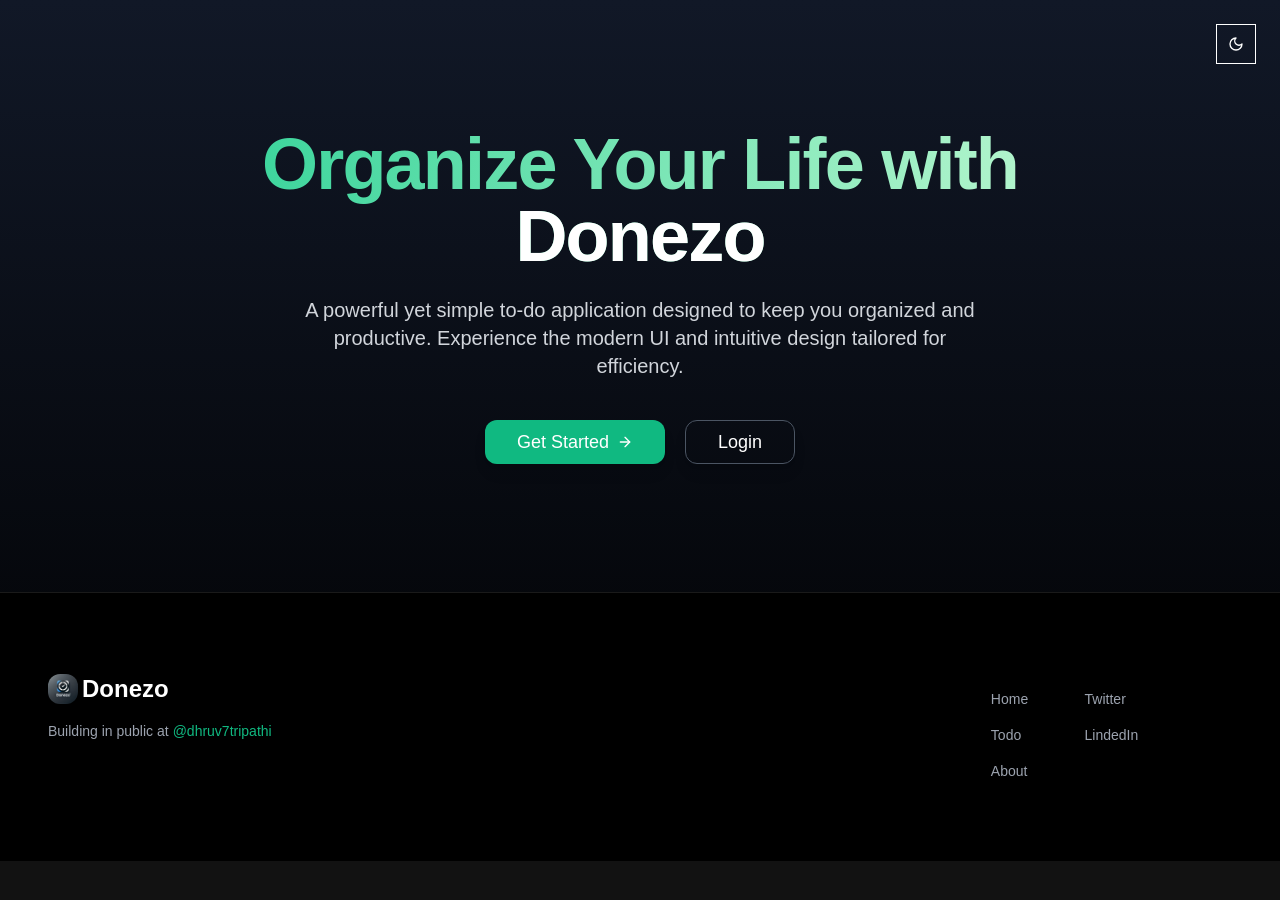
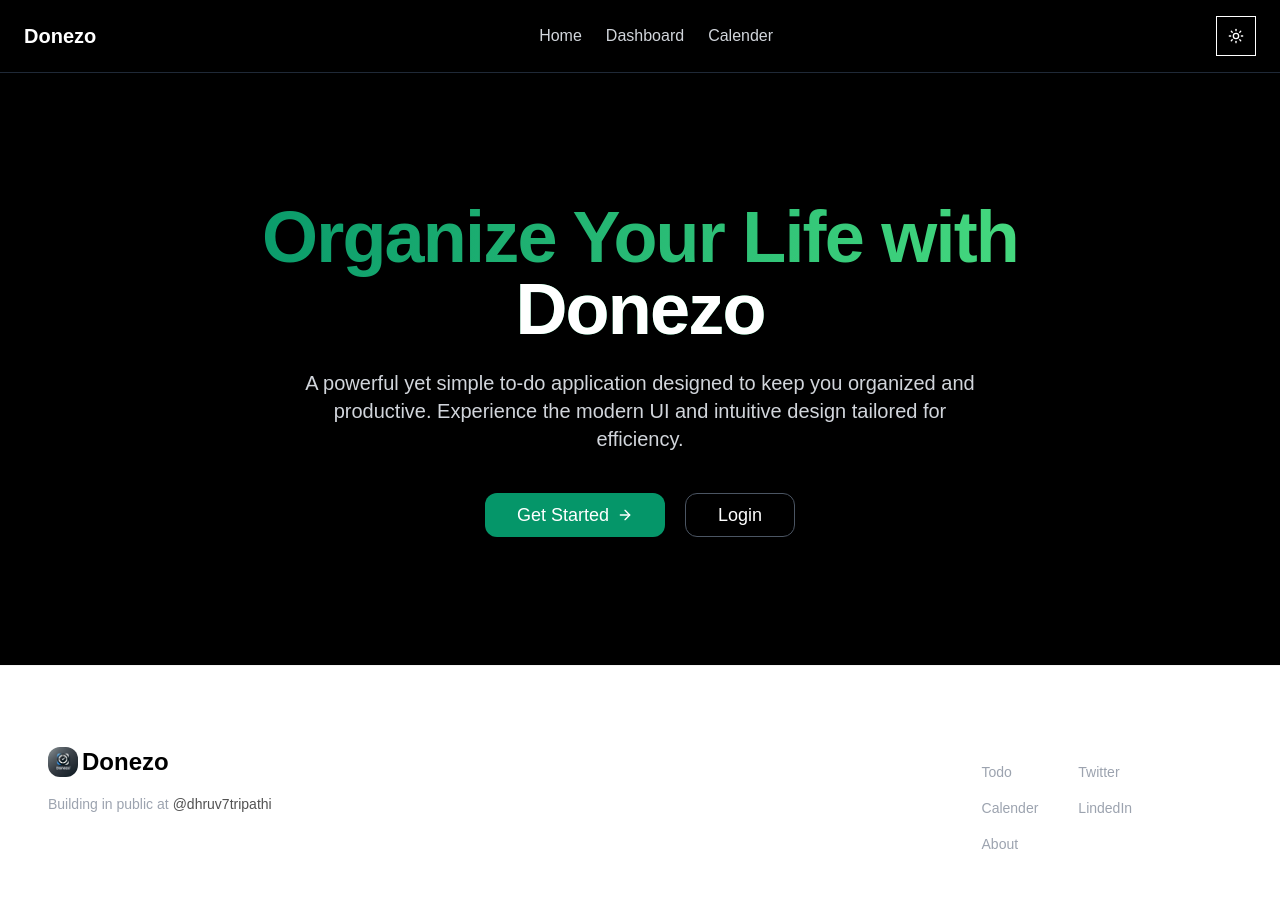
Before and after one commit to Dhruv7Tripathi/Donezo, a Next.js app: page / in a window 1280 px wide. Shown: the top 900 px of the page. Before the commit the page ends 861 px from the top, so only its background shows below. Built offline with nearby package versions, Linux system fonts and the light colour scheme.

Commit message:
enhance landing page

```diff
--- a/components/footer.tsx
+++ b/components/footer.tsx
@@ -22,15 +22,12 @@ const Footer = () => {
         </div>
         <div className="grid grid-cols-3 gap-10 items-start mt-10 md:mt-0">
           <div className="flex justify-center space-y-4 flex-col mt-4">
-            <Link href='/'>
-              <p className="hover:text-foreground/80 text-foreground/60">Home</p>
-            </Link>
             <Link href='/createTodo'>
               <p className="hover:text-foreground/80 text-foreground/60">Todo</p>
             </Link>
-            {/* <Link href='/contact'>
-              <p className="hover:text-foreground/80 text-foreground/60">Contact</p>
-            </Link> */}
+            <Link href='/calender'>
+              <p className="hover:text-foreground/80 text-foreground/60">Calender</p>
+            </Link>
             <Link href='/about'>
               <p className="hover:text-foreground/80 text-foreground/60">About</p>
             </Link>
@@ -43,10 +40,6 @@ const Footer = () => {
               <p className="hover:text-foreground/80 text-foreground/60">LindedIn</p>
             </Link>
           </div>
-          {/* <div className="flex justify-center space-y-4 flex-col mt-4">
-            <p className="hover:text-foreground/80 text-foreground/60"><a href='/termsofservice' target='_blank'>Terms of Service</a></p>
-            <p className="hover:text-foreground/80 text-foreground/60"><a href='/privacypolicy' target='_blank'>Privacy Policy</a></p>
-          </div> */}
         </div>
       </div>
     </div>
--- a/components/landingpage.tsx
+++ b/components/landingpage.tsx
@@ -3,7 +3,7 @@
 import Link from 'next/link'
 import { motion } from 'framer-motion'
 import { Button } from '@/components/ui/button'
-import { ArrowRight } from 'lucide-react'
+import { ArrowRight, Menu } from 'lucide-react'
 import Footer from '@/components/footer'
 import { ModeToggle } from '@/components/darkmode'
 
@@ -23,12 +23,33 @@ const stagger = {
 
 export default function LP() {
   return (
-    <main className="min-h-screen flex flex-col justify-between bg-gradient-to-b from-white to-gray-100 dark:from-gray-900 dark:to-black text-black dark:text-white relative">
+    <main className="min-h-screen flex flex-col justify-between bg-black text-white relative">
+      <nav className="w-full px-6 py-4 flex items-center justify-between border-b border-gray-800">
+        <div className="flex items-center space-x-2">
+          <h1 className="text-xl font-bold text-white">Donezo</h1>
+        </div>
 
-      {/* Dark Mode Toggle Button - Top Right */}
-      <div className="absolute top-6 right-6">
-        <ModeToggle />
-      </div>
+        <div className="hidden md:flex items-center space-x-6">
+          <Link href="/" className="text-gray-300 hover:text-white transition">
+            Home
+          </Link>
+          <Link href="/createTodo" className="text-gray-300 hover:text-white transition">
+            Dashboard
+          </Link>
+          <Link href="/calender" className="text-gray-300 hover:text-white transition">
+            Calender
+          </Link>
+        </div>
+
+        <div className="flex items-center space-x-4">
+          <ModeToggle />
+          <div className="md:hidden">
+            <Button variant="ghost" size="icon">
+              <Menu className="h-6 w-6" />
+            </Button>
+          </div>
+        </div>
+      </nav>
 
       <motion.section
         className="relative max-w-5xl mx-auto px-6 sm:px-10 lg:px-16 py-24 sm:py-32 text-center"
@@ -36,24 +57,21 @@ export default function LP() {
         animate="animate"
         variants={stagger}
       >
-        {/* Title with subtle gradient effect */}
         <motion.h1
           className="text-5xl sm:text-6xl lg:text-7xl font-extrabold tracking-tight bg-clip-text text-transparent bg-gradient-to-r from-emerald-600 to-green-400 dark:from-emerald-400 dark:to-green-200"
           variants={fadeIn}
         >
-          Organize Your Life with <span className="text-black dark:text-white">Donezo</span>
+          Organize Your Life with <span className="text-white">Donezo</span>
         </motion.h1>
 
-        {/* Description */}
         <motion.p
-          className="mt-6 text-lg sm:text-xl text-gray-700 dark:text-gray-300 max-w-2xl mx-auto leading-relaxed"
+          className="mt-6 text-lg sm:text-xl text-gray-300 max-w-2xl mx-auto leading-relaxed"
           variants={fadeIn}
         >
           A powerful yet simple to-do application designed to keep you organized and productive.
           Experience the modern UI and intuitive design tailored for efficiency.
         </motion.p>
 
-        {/* Buttons */}
         <motion.div
           className="mt-10 flex flex-col sm:flex-row gap-5 justify-center"
           variants={fadeIn}
@@ -65,7 +83,7 @@ export default function LP() {
             </Link>
           </Button>
 
-          <Button asChild variant="outline" size="lg" className="px-8 py-3 text-lg border-gray-300 text-gray-900 dark:text-white dark:border-gray-600 hover:bg-gray-200 dark:hover:bg-gray-800 rounded-xl shadow-lg transition-transform transform hover:scale-105">
+          <Button asChild variant="outline" size="lg" className="px-8 py-3 text-lg border-gray-600 text-white hover:bg-gray-800 rounded-xl shadow-lg transition-transform transform hover:scale-105">
             <Link href="/signin">
               Login
             </Link>
@@ -73,7 +91,6 @@ export default function LP() {
         </motion.div>
       </motion.section>
 
-      {/* Footer */}
       <Footer />
     </main>
   )
--- a/components/provider.tsx
+++ b/components/provider.tsx
@@ -11,7 +11,7 @@ const Provider = ({ children }: Props) => {
   return (
     <ThemeProvider
       attribute="class"
-      defaultTheme="dark"
+      defaultTheme="black"
       enableSystem
       disableTransitionOnChange
     >
```
Also changed, not shown: public/Donezo.png (added).
